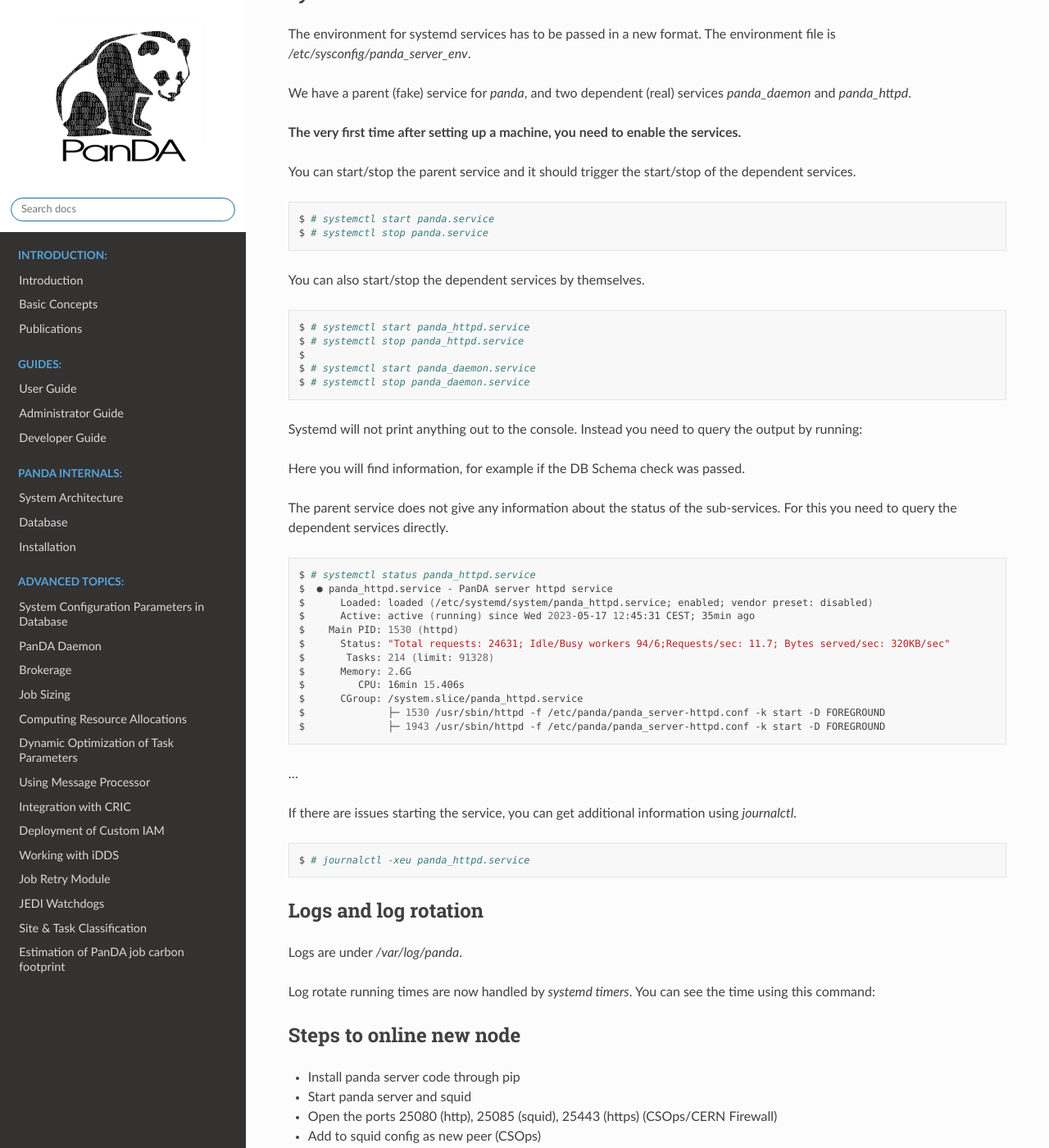
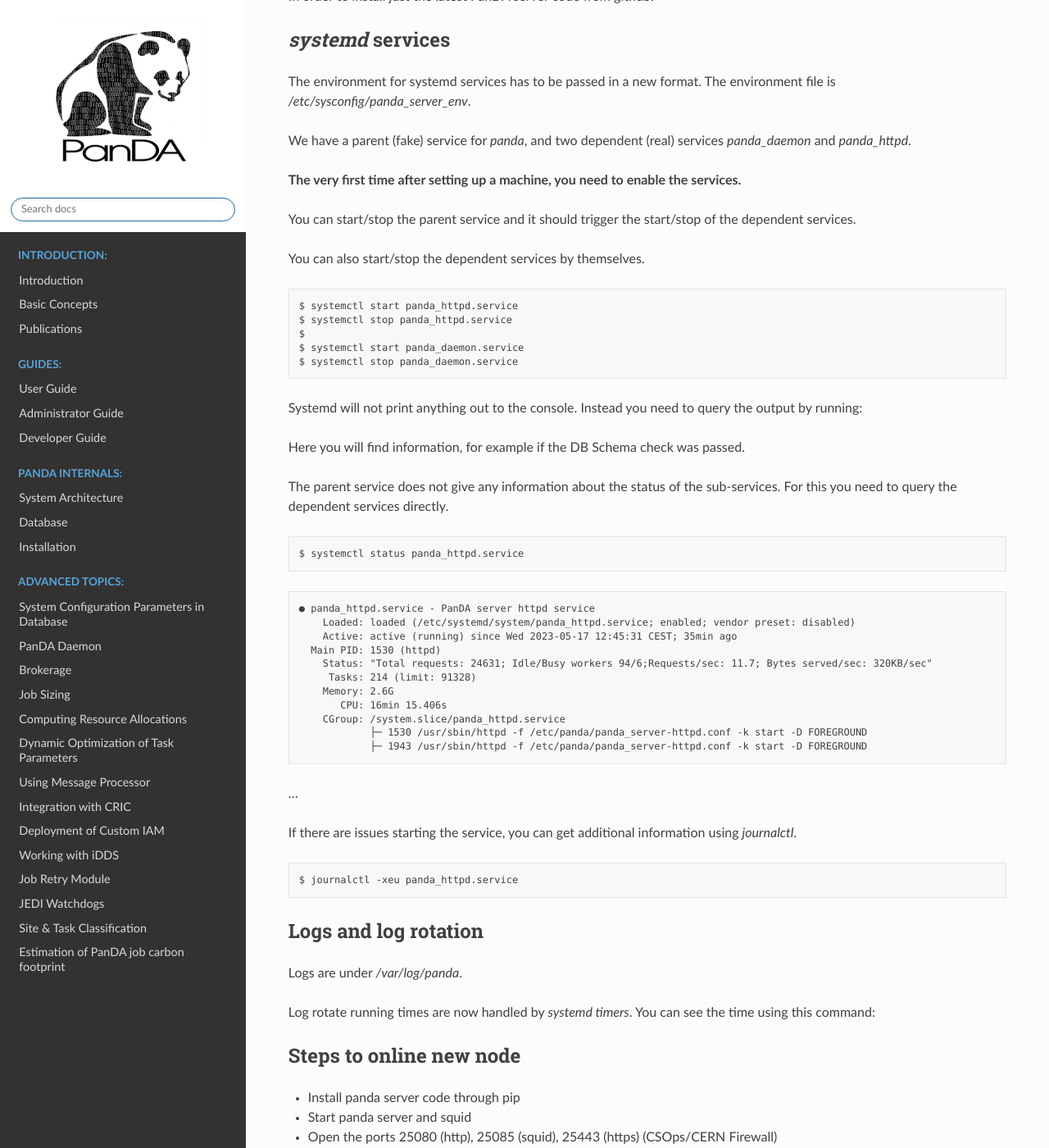
Before and after one commit to PanDAWMS/panda-docs, a Sphinx documentation site: the page built from docs/source/atlas/server.rst, in a window 1280 px wide and 1400 px high, scrolled down 1125 px. Shown: the whole window at 82% size. Built offline with Sphinx 7.4.7 and the Read the Docs theme 2.0.0, drawn with Linux system fonts in a browser that asks for light colours; pages that are not in the unit, such as notebooks, are missing from menus; some of the changed text lies outside the part shown.

```diff
--- a/docs/source/atlas/central_services.rst
+++ b/docs/source/atlas/central_services.rst
@@ -18,12 +18,12 @@ Enable puppet
 Apply puppet
 
 .. prompt:: bash
-puppet agent -t
+ puppet agent -t
 
 Take a PanDA server out of load balancing
 
 .. prompt:: bash
-touch /etc/iss.nologin
+ touch /etc/iss.nologin
 
 Links
 ---------------
--- a/docs/source/atlas/server.rst
+++ b/docs/source/atlas/server.rst
@@ -3,28 +3,28 @@ Instance overview for ATLAS PanDA server instances
 ==================================
 
 Operating systems and python versions
----------------
+-------------------------------------
 We are currently running ALMA9 instances and python3.11
 
 Puppet prerequisites
----------------
+--------------------
 
 * Puppet environment: production, Roger
 * state: production
 * Foreman ALMA9 hostgroup: `vopanda/pandaserver/server_alma9`
 
 Node aliases
----------------
+------------
 
 Our PanDA server nodes have the aliases `atlas-pandaserver-<2 digit number>.cern.ch`, running from 00 to 08.
 
 Installation
----------------
+------------
 
 Full installation guide can be found under: https://panda-wms.readthedocs.io/en/latest/installation/server.html. The objective of this wiki is just to give an overview of the ATLAS production instances.
 
 Python virtual environment
----------------
+-------------------------
 
 System env variable: `VIRTUAL_ENV`
 
@@ -32,12 +32,16 @@ Location: `/opt/panda`
 
 .. prompt:: bash
 
- # /opt/panda/bin/python -V
+ /opt/panda/bin/python -V
+
+.. code-block:: none
+
  Python 3.11.2
 
 The PanDA code will be under: `/opt/panda/lib/python3.11/site-packages/pandaserver`
 
-### Installing and updating the code
+Installing and updating the code
+--------------------------------
 
 The first time you install the code, you will want to bring in all `atlasprod` dependencies to install e.g. cx_oracle and the Rucio client:
 
@@ -50,14 +54,16 @@ In order to install just the latest PanDA server code from github:
  /opt/panda/bin/pip install --no-deps --force-reinstall git+https://github.com/PanDAWMS/panda-server.git
 
 `systemd` services
----------------
+------------------
 
 The environment for systemd services has to be passed in a new format. The environment file is `/etc/sysconfig/panda_server_env`.
 
 We have a parent (fake) service for `panda`, and two dependent (real) services `panda_daemon` and `panda_httpd`.
 
 .. prompt:: bash
- # ls -lrt /etc/systemd/system/panda*
+ ls -lrt /etc/systemd/system/panda*
+
+.. code-block:: none
  -rw-r--r--. 1 root root 320 May 17 12:24 /etc/systemd/system/panda.service
  -rw-r--r--. 1 root root 519 May 17 12:24 /etc/systemd/system/panda_daemon.service
  -rw-r--r--. 1 root root 390 May 17 12:24 /etc/systemd/system/panda_httpd.service
@@ -65,31 +71,30 @@ We have a parent (fake) service for `panda`, and two dependent (real) services `
 **The very first time after setting up a machine, you need to enable the services.**
 
 .. prompt:: bash
- # systemctl enable panda.service
- # systemctl enable panda_daemon.service
- # systemctl enable panda_httpd.service
+ systemctl enable panda.service
+ systemctl enable panda_daemon.service
+ systemctl enable panda_httpd.service
 
 You can start/stop the parent service and it should trigger the start/stop of the dependent services.
 
 .. prompt:: bash
-
- # systemctl start panda.service
- # systemctl stop panda.service
+ systemctl start panda.service
+ systemctl stop panda.service
 
 You can also start/stop the dependent services by themselves.
 
 .. prompt:: bash
 
- # systemctl start panda_httpd.service
- # systemctl stop panda_httpd.service
+ systemctl start panda_httpd.service
+ systemctl stop panda_httpd.service
 
- # systemctl start panda_daemon.service
- # systemctl stop panda_daemon.service
+ systemctl start panda_daemon.service
+ systemctl stop panda_daemon.service
 
 Systemd will not print anything out to the console. Instead you need to query the output by running:
 
 .. prompt:: bash
- # systemctl status panda.service
+ systemctl status panda.service
 
 Here you will find information, for example if the DB Schema check was passed.
 
@@ -98,7 +103,10 @@ The parent service does not give any information about the status of the sub-ser
 
 .. prompt:: bash
 
- # systemctl status panda_httpd.service
+ systemctl status panda_httpd.service
+
+.. code-block:: none
+
   ● panda_httpd.service - PanDA server httpd service
       Loaded: loaded (/etc/systemd/system/panda_httpd.service; enabled; vendor preset: disabled)
       Active: active (running) since Wed 2023-05-17 12:45:31 CEST; 35min ago
@@ -116,18 +124,20 @@ If there are issues starting the service, you can get additional information usi
 
 .. prompt:: bash
 
- # journalctl -xeu panda_httpd.service
+ journalctl -xeu panda_httpd.service
 
 
 Logs and log rotation
----------------
+---------------------
 
 Logs are under `/var/log/panda`.
 
 Log rotate running times are now handled by `systemd timers`. You can see the time using this command:
 
 .. prompt:: bash
- # systemctl list-timers logrotate
+ systemctl list-timers logrotate
+
+.. code-block:: none
  NEXT                         LEFT     LAST                         PASSED       UNIT            ACTIVATES
  Tue 2023-06-27 09:14:58 CEST 16h left Mon 2023-06-26 16:12:08 CEST 4min 52s ago logrotate.timer logrotate.service
 
@@ -135,7 +145,7 @@ Log rotate running times are now handled by `systemd timers`. You can see the ti
  Pass --all to see loaded but inactive timers, too.
 
 Steps to online new node
----------------
+------------------------
 
 * Install panda server code through pip
 * Start panda server and squid
```
Also changed, not shown: docs/source/atlas/jedi.rst (+19 -21 lines).
